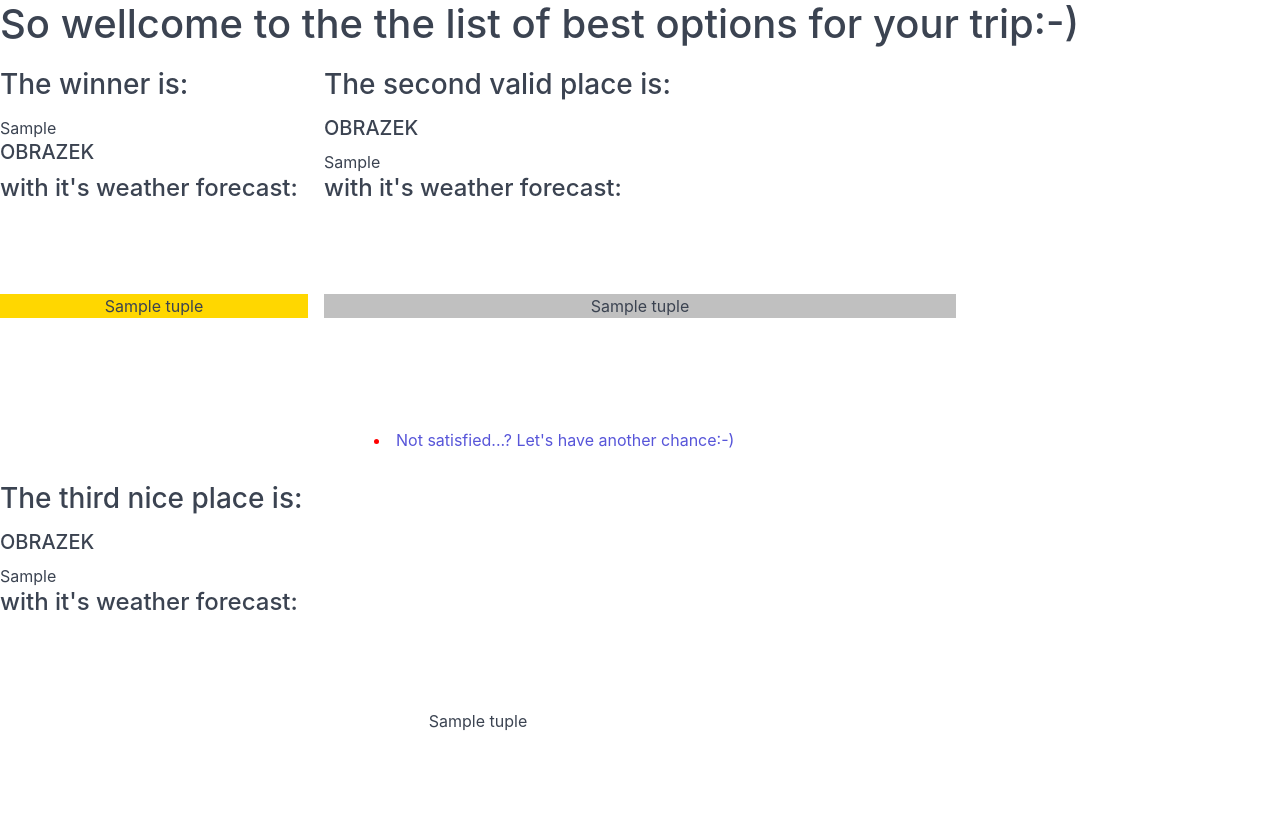
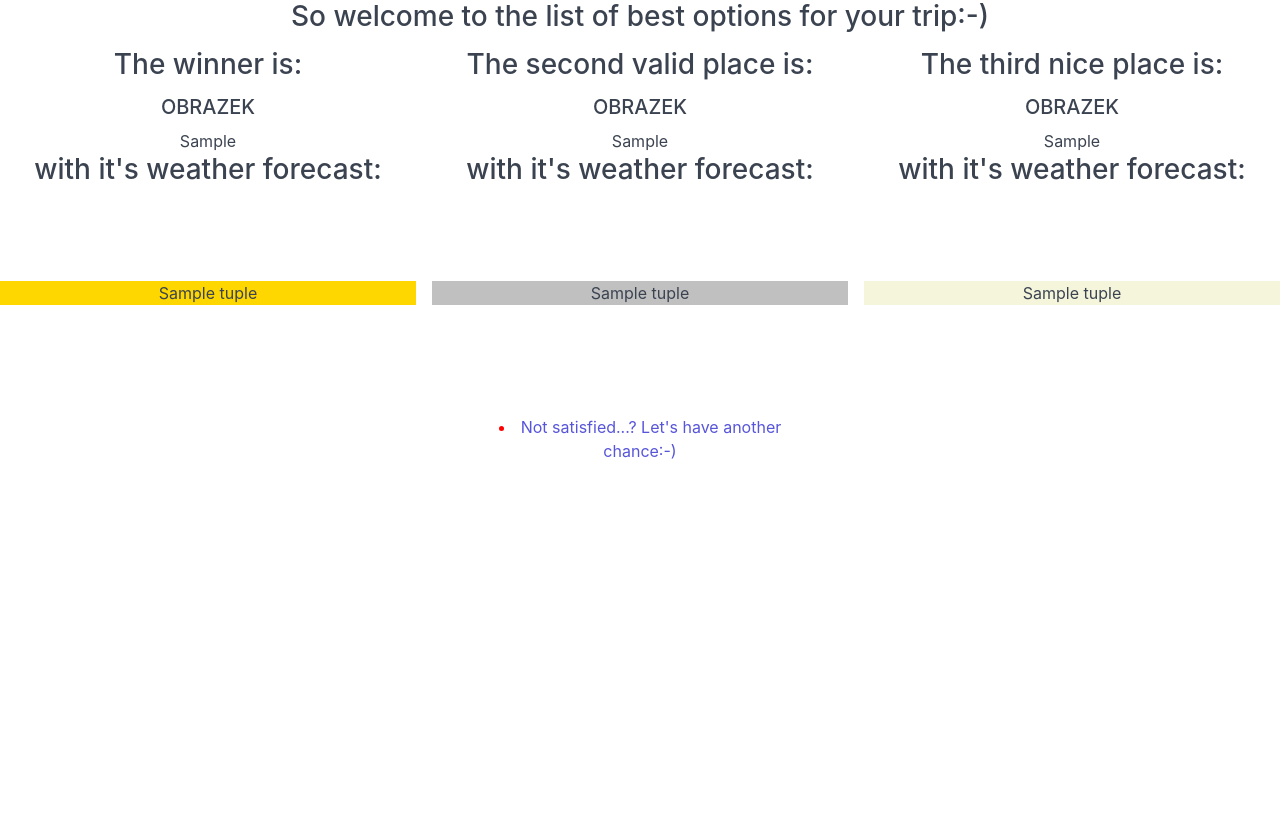
Before and after one commit to jedraswr/Weather_for_a_trip, a Flask app: template templates/results.html in a window 1280 px wide. After the commit the page ends 459 px from the top, so only its background shows below. Run offline with Flask 2, Linux system fonts and the light colour scheme; the template is opened without the code that fills it: most values are stand-ins (such as "Sample title", 1, 10 or a date in 2020); parts of the project's set-up code (start-up, migrations or seed data) failed here and were passed over.

Commit message:
Results page fixed

```diff
--- a/app.py
+++ b/app.py
@@ -76,35 +76,33 @@ def update_forecasts():
 if ra_key:                  # trzeba wpisać swój klucz do pliku, żeby import zadziałał
     update_forecasts()
 
+
+
 @app.route("/", methods=["POST", "GET"])
 def get_params():
-    response = dict(request.form)
-    date_from = response["date_from"]
-    date_to = response["date_to"]
-    sunnily = response["sunnily"]
-    clouds = response["clouds"]
-    overcast = response["overcast"]
-    rain = response["rain"]
-    snow = response["snow"]
-    temp_floor = response["temp_floor"]
-    temp_cap = response["temp_cap"]
+    if request.method == "POST":
+        response = dict(request.form)
+        date_from = response["date_from"]
+        date_to = response["date_to"]
+        sunnily = response["sunnily"]
+        clouds = response["clouds"]
+        overcast = response["overcast"]
+        rain = response["rain"]
+        snow = response["snow"]
+        temp_floor = response["temp_floor"]
+        temp_cap = response["temp_cap"]
+        print(date_from, date_to)
+        print(sunnily, clouds, overcast, rain, snow)
+        print(temp_floor, temp_cap)
+        procedure = 'find_it'
+        date_from = datetime.datetime.strptime('2021-09-05', "%Y-%m-%d")
+        date_to = datetime.datetime.strptime('2021-09-10', "%Y-%m-%d")
+        oper_args = [date_from, date_to, sunnily, clouds, overcast, rain, snow, temp_floor,
+                     temp_cap]
+        mng.callbacks[procedure](oper_args)
     return render_template("index.html")
-    print(date_from, date_to)
-    print(sunnily, clouds, overcast, rain, snow)
-    print(temp_floor, temp_cap)
-    procedure = 'find_it'
-    date_from = datetime.datetime.strptime('2021-09-05', "%Y-%m-%d")
-    date_to = datetime.datetime.strptime('2021-09-10', "%Y-%m-%d")
-    sunnily = sunnily[1]
-    clouds = clouds[1]
-    overcast = overcast[1]
-    rain = rain[1]
-    snow = snow[1]
-    oper_args = [date_from, date_to, sunnily, clouds, overcast, rain, snow, temp_floor,
-                 temp_cap]
-    mng.callbacks[procedure](oper_args)
 
-# def get_params():
+# def get_params():   ### DO WRZUCANIA NA SZTYWNO
 #     procedure = 'find_it'
 #     date_from = datetime.datetime.strptime('2021-09-05', "%Y-%m-%d")
 #     date_to = datetime.datetime.strptime('2021-09-10', "%Y-%m-%d")
@@ -122,8 +120,9 @@ def get_params():
 # get_params()        # będzie wywoływana z formularza
 
 @app.route("/results/", methods=["POST", "GET"])
-def put_scores():      # będzie zwracała wyniki do formularza
-    return render_template("results.html", first_place=mng.winners[0], second_place=mng.winners[1],
-                           third_place=mng.winners[2], first_forecast=mng.first,
-                           second_forecast=mng.second, third_forecast=mng.third)
+def put_scores():                       # będzie zwracała wyniki do formularza
+    return render_template("results.html", first_place=mng.winners[0],
+                           second_place=mng.winners[1], third_place=mng.winners[2],
+                           first_forecast=mng.first, second_forecast=mng.second,
+                           third_forecast=mng.third)
 #     pass
--- a/manager.py
+++ b/manager.py
@@ -28,7 +28,7 @@ locations = {'amsterdam,nl': 'Amsterdam',  'athens,gr': 'Athens',
              'tallinn,ee': 'Tallinn', 'valletta,mt': 'Valletta', 'vienna,at': 'Vienna',
              'vilnius,lt': 'Vilnius', 'warsaw,pl': 'Warsaw', 'zagreb,hr': 'Zagreb',
 }
-preferences = {"a": 5, "b": 1, "c": -1, "d": -3}     #scoring for weather types
+preferences = {"With love:-)": 5, "OK, accepted": 1, "Rather not": -1, "I hate it:-(": -3}     #scoring for weather types
 
 first = []
 second = []
@@ -185,9 +185,9 @@ def find_it(oper_args):
         db_description = db_query[nr_forec].description
         db_temp = db_query[nr_forec].temp
         nr_forec += 1
-        if db_temp >= oper_args[7] and db_temp <= oper_args[8]:
+        if db_temp >= float(oper_args[7]) and db_temp <= float(oper_args[8]):
             temp_score = 2          # scoring for preferred temp.
-        elif db_temp > (oper_args[8] + 8) or db_temp < (oper_args[7] - 8):
+        elif db_temp > (float(oper_args[8]) + 8) or db_temp < (float(oper_args[7]) - 8):
             temp_score = -2         # scoring for unwanted temp.
         else:
             temp_score = 0      # scoring for irrelevant temp.
--- a/templates/results.html
+++ b/templates/results.html
@@ -9,16 +9,18 @@
 </head>
 <body>
     <div>
-        <h1> So wellcome to the the list of best options for your trip:-)</h1>
+        <h3 align="center" margin="400"> So welcome to the list of best options for your trip:-)</h3>
     </div>
-    <div class="columns">
-        <div class="column col-3">
+    <div class="columns" align="center">
+        <div class="column col-4">
 
             <div container>
                 <h3>The winner is:</h3>
-                {{first_place}}
                 <h5> OBRAZEK </h5>
-                <h4>with it's weather forecast:</h4>
+                    <div color="red">
+                    {{second_place}}
+                    </div>
+                <h3>with it's weather forecast:</h3>
                 <div class="hero bg-grey">
                     <div class="hero-sm">
                         <div align="center" style="background: gold">
@@ -30,12 +32,14 @@
                 </div>
             </div>
         </div>
-        <div class="column col-6">
+        <div class="column col-4">
             <div container>
                 <h3>The second valid place is:</h3>
                 <h5> OBRAZEK </h5>
-                {{second_place}}
-                <h4>with it's weather forecast:</h4>
+                    <div color="green">
+                    {{second_place}}
+                    </div>
+                <h3>with it's weather forecast:</h3>
                 <div class="hero bg-grey">
                     <div class="hero-sm">
                         <div align="center" style="background: silver">
@@ -52,15 +56,17 @@
                 </ul>
             </div>
         </div>
-        <div class="column col-9">
+        <div class="column col-4">
             <div container>
                 <h3>The third nice place is:</h3>
                 <h5> OBRAZEK </h5>
-                {{third_place}}
-                <h4>with it's weather forecast:</h4>
+                    <div color="blue">
+                    {{second_place}}
+                    </div>
+                <h3>with it's weather forecast:</h3>
                 <div class="hero bg-grey">
                     <div class="hero-sm">
-                        <div align="center" style="background: bronze">
+                        <div align="center" style="background: beige">
                             {% for tuple in first_forecast %}
                             {{tuple}} <br />
                             {% endfor %}
```
Also changed, not shown: templates/index.html (+12 -12 lines).
